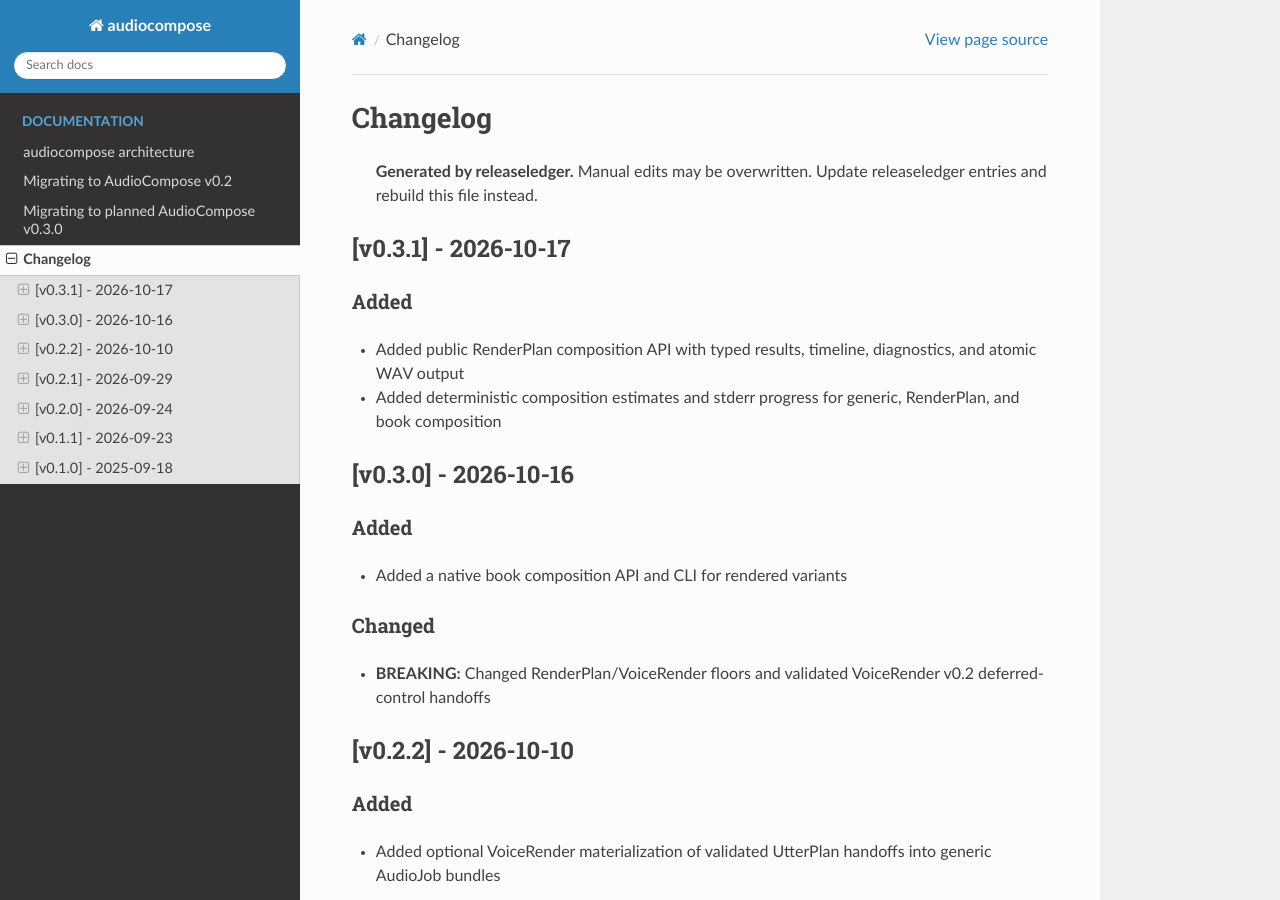
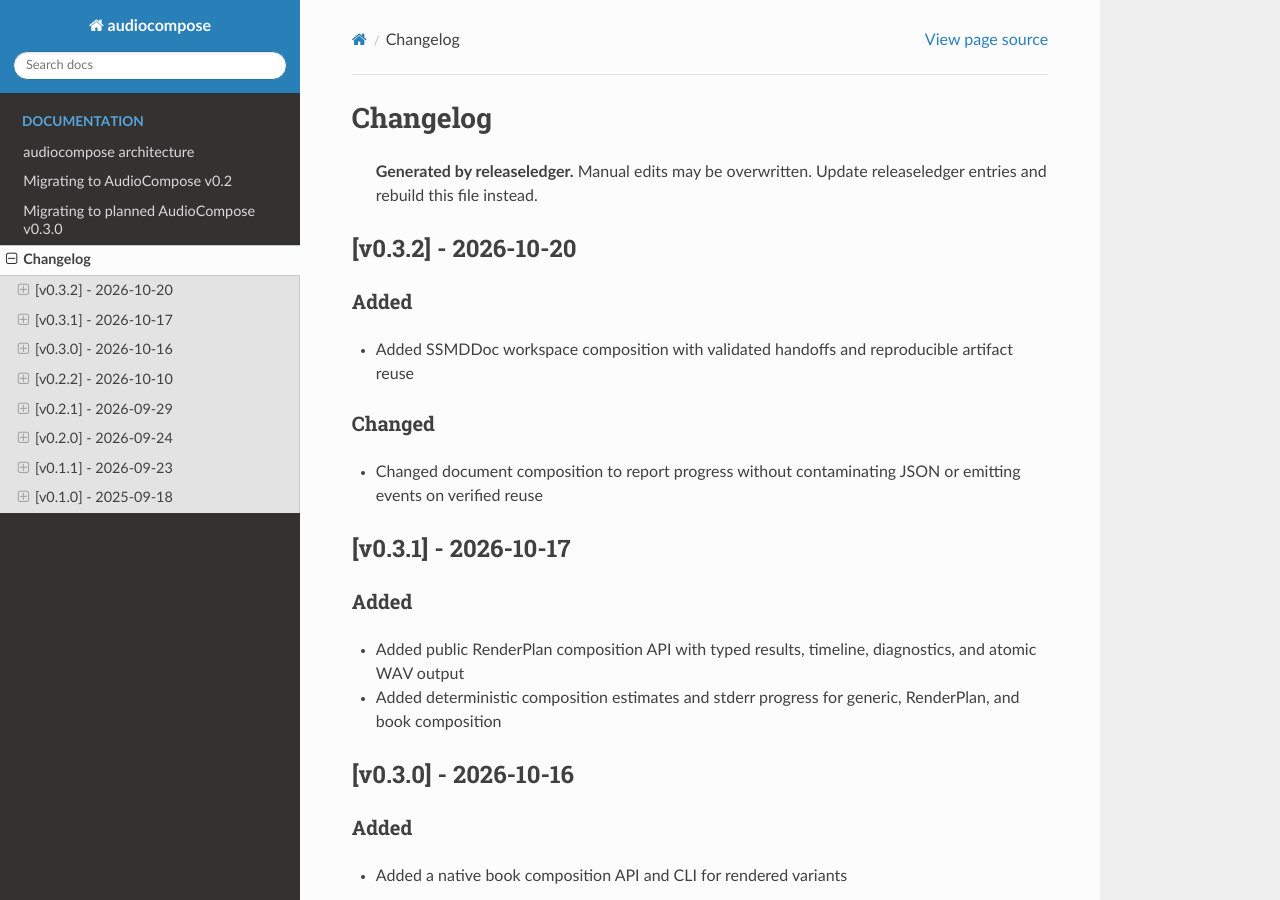
Before and after one commit to buchwandler/audiocompose, a Sphinx documentation site: the page built from docs/changelog.md, in a window 1280 px wide and 900 px high. Built offline with Sphinx 7.4.7 and the Read the Docs theme 3.1.0, drawn with Linux system fonts in a browser that asks for light colours.

Commit message:
doc: changelog

```diff
--- a/docs/changelog.md
+++ b/docs/changelog.md
@@ -1,6 +1,18 @@
 # Changelog
 
 > **Generated by releaseledger.** Manual edits may be overwritten. Update releaseledger entries and rebuild this file instead.
+
+## [v0.3.2] - 2026-10-20
+
+### Added
+
+- Added SSMDDoc workspace composition with validated handoffs and reproducible artifact reuse
+
+### Changed
+
+- Changed document composition to report progress without contaminating JSON or emitting events on verified reuse
+
+<!-- generated by releaseledger -->
 
 ## [v0.3.1] - 2026-10-17
 
```
Also changed, not shown: .ledger/releaseledger/data/ledgers/main/releases/v0.3.2/entries/entry-0001.md (added), .ledger/releaseledger/data/ledgers/main/releases/v0.3.2/entries/entry-0002.md (added), .ledger/releaseledger/data/ledgers/main/releases/v0.3.2/release.md (added), 9 other files.
